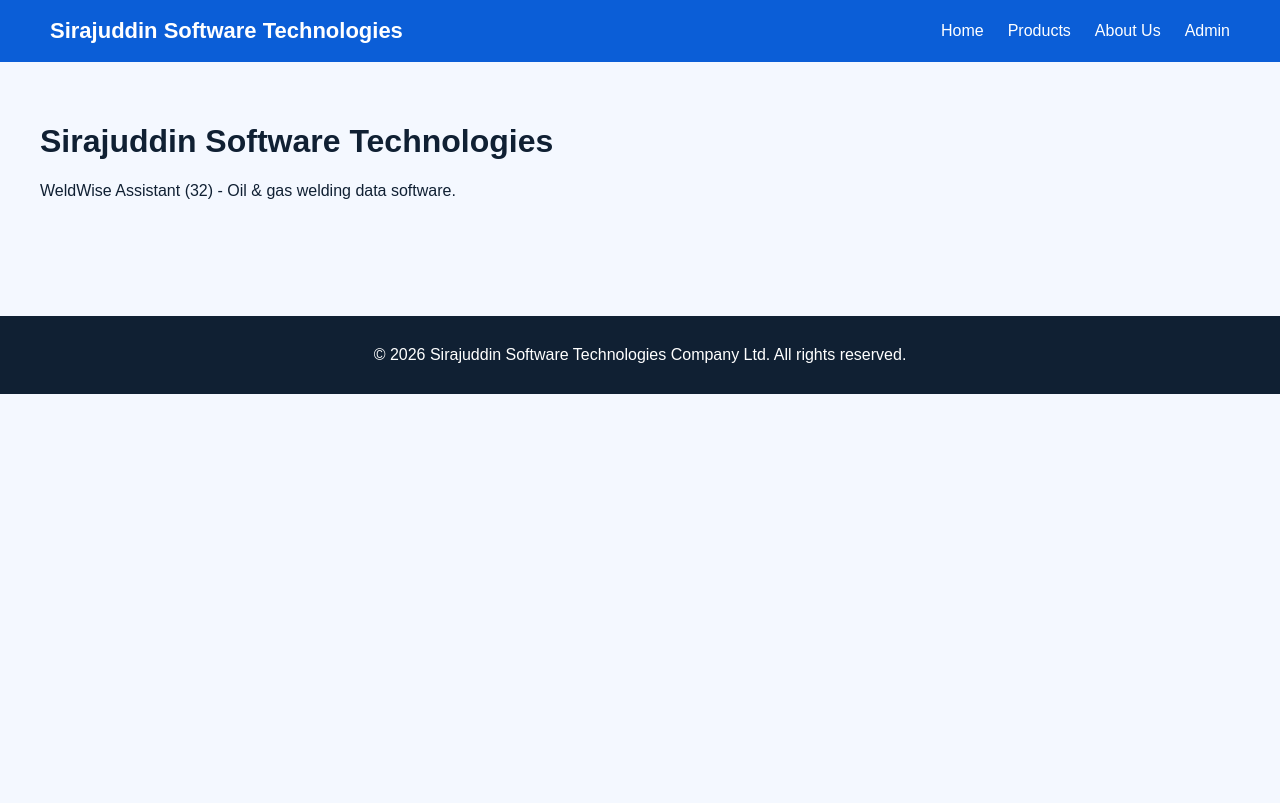
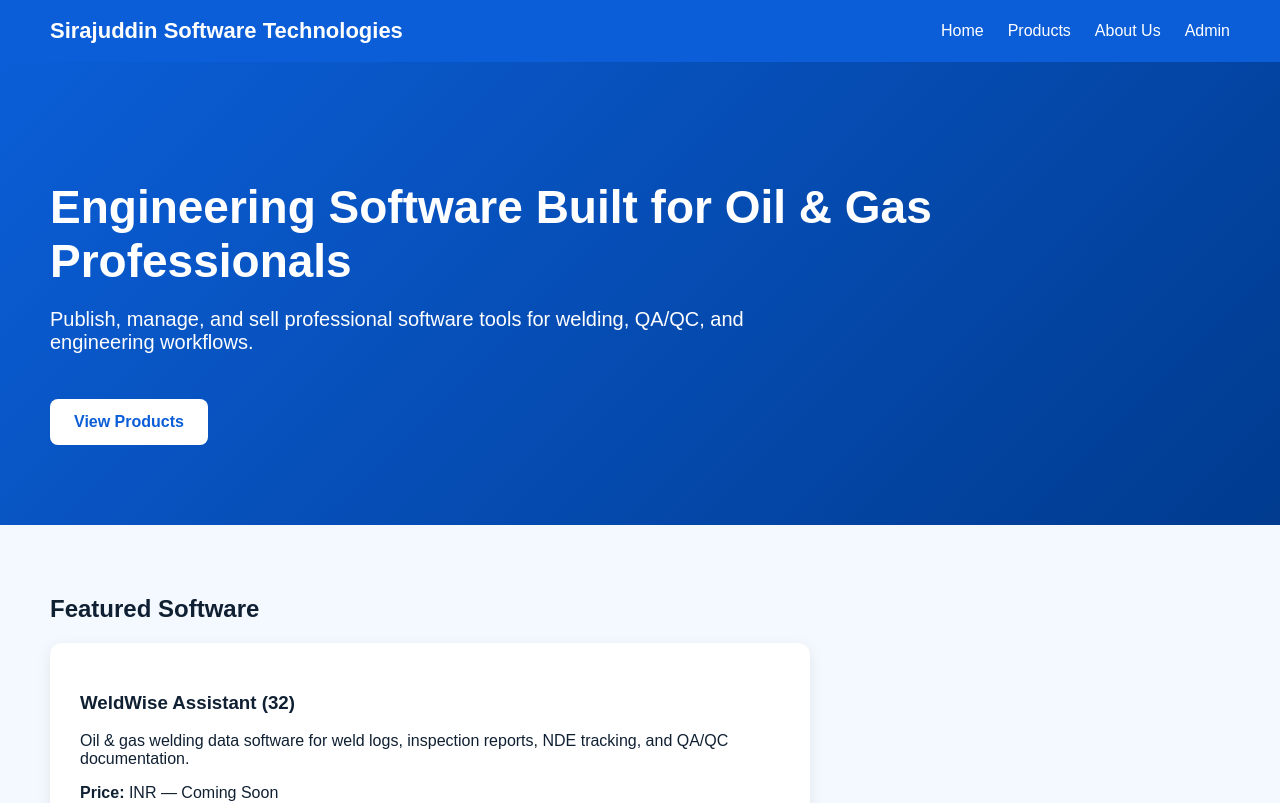
Before and after one commit to tajuddinjntu-star/Sirajuddin-software-technologies, a Next.js app: page / in a window 1280 px wide. Shown: the top 803 px of the page. Built offline with nearby package versions, Linux system fonts and the light colour scheme.

Commit message:
Update page.tsx

```diff
--- a/app/page.tsx
+++ b/app/page.tsx
@@ -1,8 +1,25 @@
 export default function HomePage() {
   return (
-    <main style={{ padding: 40 }}>
-      <h1>Sirajuddin Software Technologies</h1>
-      <p>WeldWise Assistant (32) - Oil & gas welding data software.</p>
+    <main>
+      <section style={{ padding: "80px 50px", background: "linear-gradient(135deg, #0b5ed7, #003b8f)", color: "white" }}>
+        <h1 style={{ fontSize: 46, marginBottom: 16 }}>Engineering Software Built for Oil & Gas Professionals</h1>
+        <p style={{ fontSize: 20, maxWidth: 750 }}>
+          Publish, manage, and sell professional software tools for welding, QA/QC, and engineering workflows.
+        </p>
+        <a href="/products" style={{ display: "inline-block", marginTop: 25, background: "white", color: "#0b5ed7", padding: "14px 24px", borderRadius: 8, textDecoration: "none", fontWeight: "bold" }}>
+          View Products
+        </a>
+      </section>
+
+      <section style={{ padding: "50px" }}>
+        <h2>Featured Software</h2>
+        <div style={{ background: "white", padding: 30, borderRadius: 12, boxShadow: "0 4px 15px rgba(0,0,0,0.08)", maxWidth: 700 }}>
+          <h3>WeldWise Assistant (32)</h3>
+          <p>Oil & gas welding data software for weld logs, inspection reports, NDE tracking, and QA/QC documentation.</p>
+          <p><strong>Price:</strong> INR — Coming Soon</p>
+          <a href="/products" style={{ color: "#0b5ed7", fontWeight: "bold" }}>Learn More →</a>
+        </div>
+      </section>
     </main>
   );
 }
```
